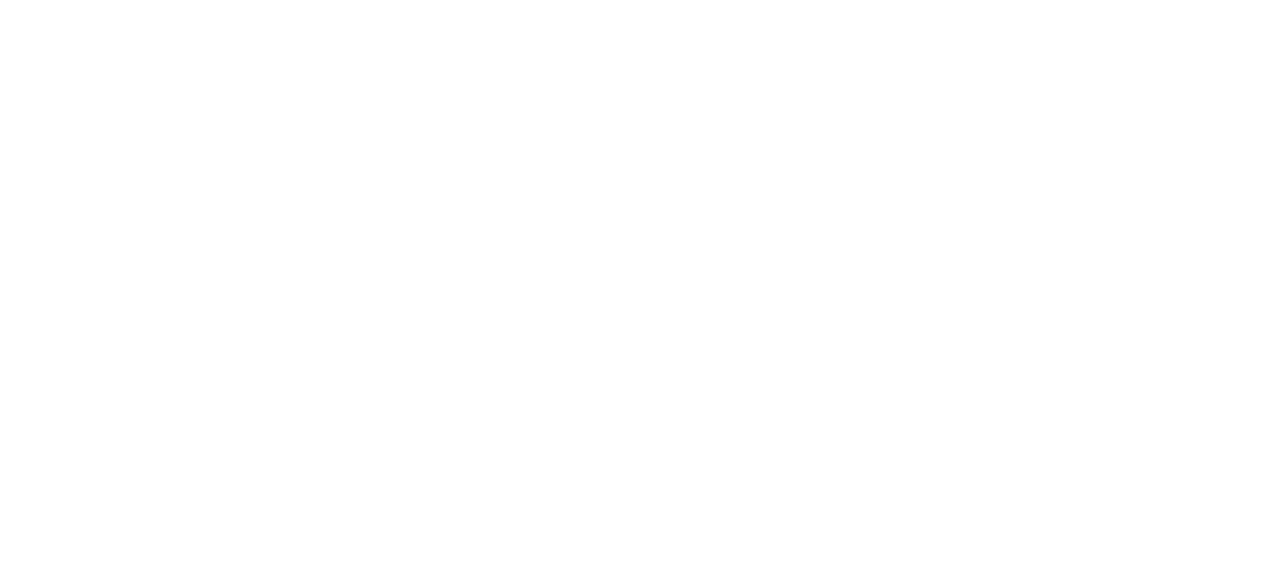
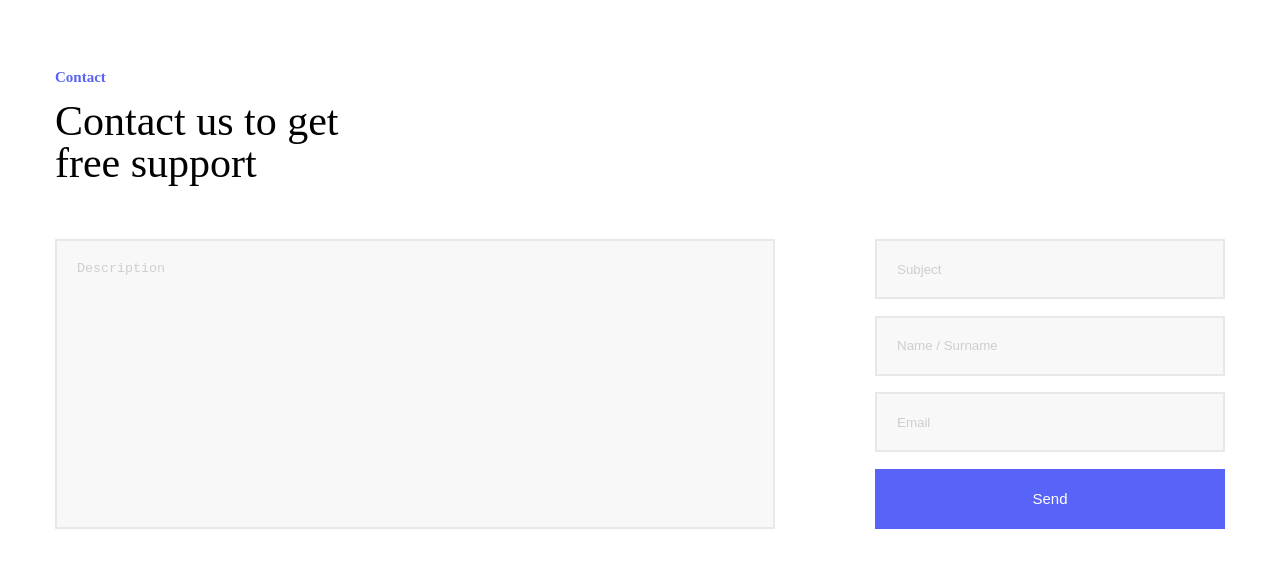
Before and after one commit to GegaLotishvili/lecture-11, a plain HTML site: page index.html in a window 1280 px wide. Drawn offline with Linux system fonts and the light colour scheme.

Commit message:
part one finish

```diff
--- a/css/style.css
+++ b/css/style.css
@@ -0,0 +1,73 @@
+/* Section 1 */
+
+.s-1 {
+    padding-top: 70px;
+}
+
+.container {
+    max-width: 1170px;
+    width: 100%;
+    margin: 0 auto;
+}
+
+h4 {
+    font-size: 15px;
+    font-weight: bold;
+    color: #5863f8;
+    margin-bottom: 15px;
+}
+
+h2 {
+    font-size: 42px;
+    font-weight: ;
+    margin-bottom: 55px;
+}
+
+form {
+    display: flex;
+    justify-content: space-between;
+    height: 290px;
+}
+
+textarea, input {
+    background-color: #f8f8f8;
+    border: 2px solid #e8e8e8;
+    padding: 20px;
+    outline: none;
+    caret-color: gray;
+}
+
+textarea {
+    height: 100%;
+    max-width: 720px;
+    width: 100%;
+    resize: none;
+    margin-right: 15px;
+}
+
+input, button {
+    height: 60px;
+    width: 100%;
+}
+
+textarea::placeholder, input::placeholder {
+    color: #cecece;
+}
+
+button {
+    background-color: #5863f8;
+    color: white;
+    border: none;
+    font-size: 15px;
+    cursor: pointer;
+}
+
+.input-wrapper {
+    display: flex;
+    flex-direction: column;
+    justify-content: space-between;
+    align-items: center;
+    height: 100%;
+    max-width: 350px;
+    width: 100%;
+}
--- a/index.html
+++ b/index.html
@@ -9,5 +9,41 @@
     <link rel="stylesheet" href="css/style.css" />
     <link rel="stylesheet" href="css/media.css" />
   </head>
-  <body></body>
+  <body>
+    <section class="s-1">
+      <div class="container">
+        <h4>Contact</h4>
+        <h2>
+          Contact us to get <br />
+          free support
+        </h2>
+        <div class="form-wrapper">
+          <form action="" method="post">
+            <textarea
+              placeholder="Description"
+              name="textarea"
+              id="textarea"
+            ></textarea>
+            <div class="input-wrapper">
+              <input
+                type="text"
+                id="subject"
+                name="subject"
+                placeholder="Subject"
+              />
+              <input
+                type="text"
+                id="namesurname"
+                name="namesurname"
+                placeholder="Name / Surname"
+              />
+              <input type="email" id="email" name="email" placeholder="Email" />
+
+              <button>Send</button>
+            </div>
+          </form>
+        </div>
+      </div>
+    </section>
+  </body>
 </html>
```
